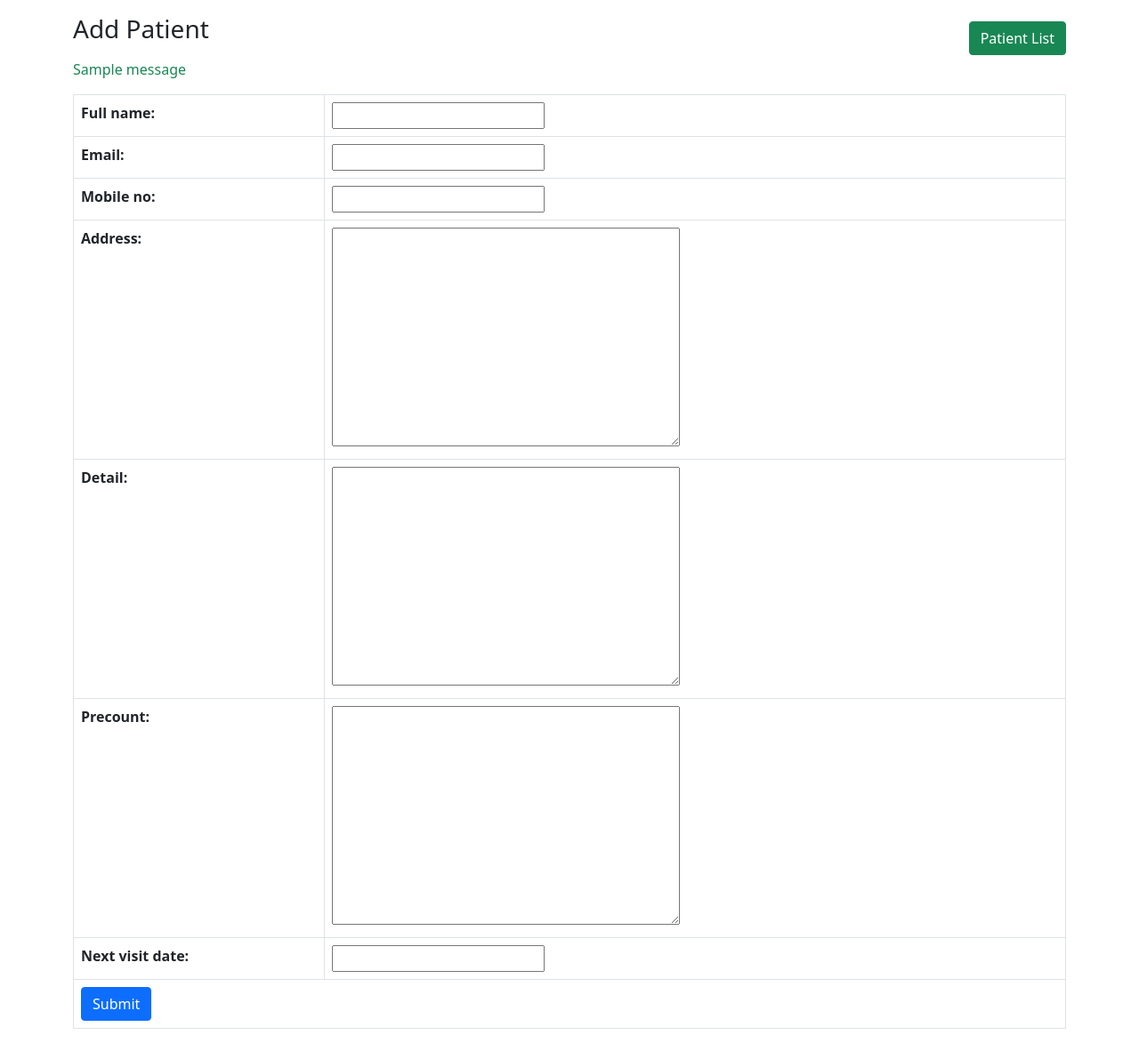
After one commit to prashanth-nakka/Patient_Record, a Django app: page /add-patient in a window 1280 px wide. The commit adds this page. Shown: the whole page at 89% size. Run offline with Django 3.2, Linux system fonts and the light colour scheme; one stand-in notice (Sample message) is shown; some libraries are stand-ins or nearby versions.

Commit message:
Add Patient Form, Business Logic,POST method, add-patient.html

```diff
--- /dev/null
+++ b/patientRecord/main/forms.py
@@ -0,0 +1,9 @@
+from django import forms
+from .models import Pateint
+
+
+class PatientForm(forms.ModelForm):
+    class Meta:
+        model = Pateint
+        fields = ('full_name', 'email', 'mobile_no', 'address',
+                  'detail', 'precount', 'next_visit_date', )
--- /dev/null
+++ b/patientRecord/main/templates/add-patient.html
@@ -0,0 +1,27 @@
+{% load static %}
+<!DOCTYPE html>
+<html lang="en">
+<head>
+    <meta charset="UTF-8">
+    <meta name="viewport" content="width=device-width, initial-scale=1.0">
+    <title>Home Page</title>
+    <link rel="stylesheet" href="{% static 'bootstrap.min.css' %}">
+</head>
+<body>
+     <main class="container">
+        <h3 class="my-3">Add Patient <a href="/" class="float-end btn btn-success mt-2">Patient List</a></h3>
+        {% for msg in messages %}
+        <p class="text-success">{{msg}}</p>
+        {% endfor %}
+        <form method="post" action="">
+            {% csrf_token %}
+            <table class="table table-bordered">
+                {{form.as_table}}
+                <tr>
+                    <td colspan="2"><input type="submit" class="btn btn-primary" /></td>
+                </tr>
+            </table>
+        </form>
+    </main>
+</body>
+</html>
--- a/patientRecord/main/templates/home.html
+++ b/patientRecord/main/templates/home.html
@@ -10,7 +10,7 @@
   </head>
   <body>
     <div class="container">
-        <h3 class="mt-3">Home Page <a href="#" class="float-end btn btn-primary">Add Patient</a></h3>
+        <h3 class="mt-3">Home Page <a href="/add-patient" class="float-end btn btn-primary">Add Patient</a></h3>
     <hr>
     <!-- Table -->
     <div class="container mt-5">
--- a/patientRecord/main/urls.py
+++ b/patientRecord/main/urls.py
@@ -2,4 +2,5 @@ from django.urls import path
 from main import views
 urlpatterns = [
     path('', views.home, name='home'),
+    path('add-patient', views.add_patient, name='add-patient'),
 ]
--- a/patientRecord/main/views.py
+++ b/patientRecord/main/views.py
@@ -1,5 +1,7 @@
 from django.shortcuts import render
+from django.contrib import messages
 from .models import Pateint
+from .forms import PatientForm
 # Create your views here.
 
 
@@ -7,3 +9,15 @@ def home(request):
     data = Pateint.objects.all()
     context = {'data': data}
     return render(request, 'home.html', context)
+
+# ADD PATIENT
+
+
+def add_patient(request):
+    form = PatientForm
+    if request.method == 'POST':
+        saveForm = PatientForm(request.POST)
+        if saveForm.is_valid():
+            saveForm.save()
+            messages.success(request, "Pateint Added Successfully!")
+    return render(request, 'add-patient.html', {'form': form})
```
Also changed, not shown: patientRecord/db.sqlite3.
